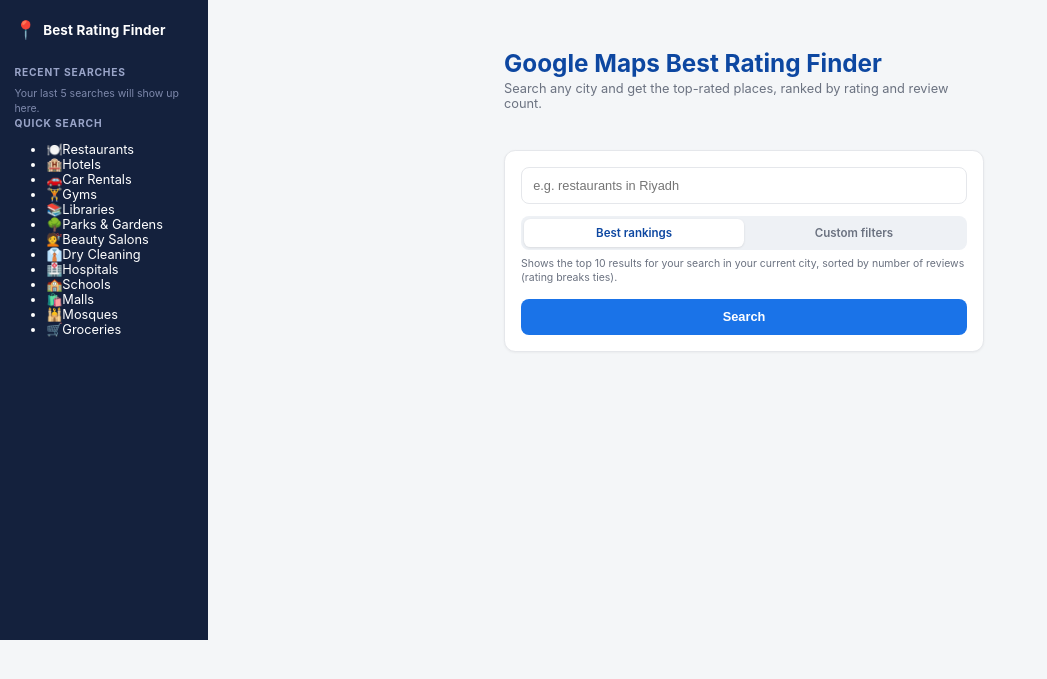
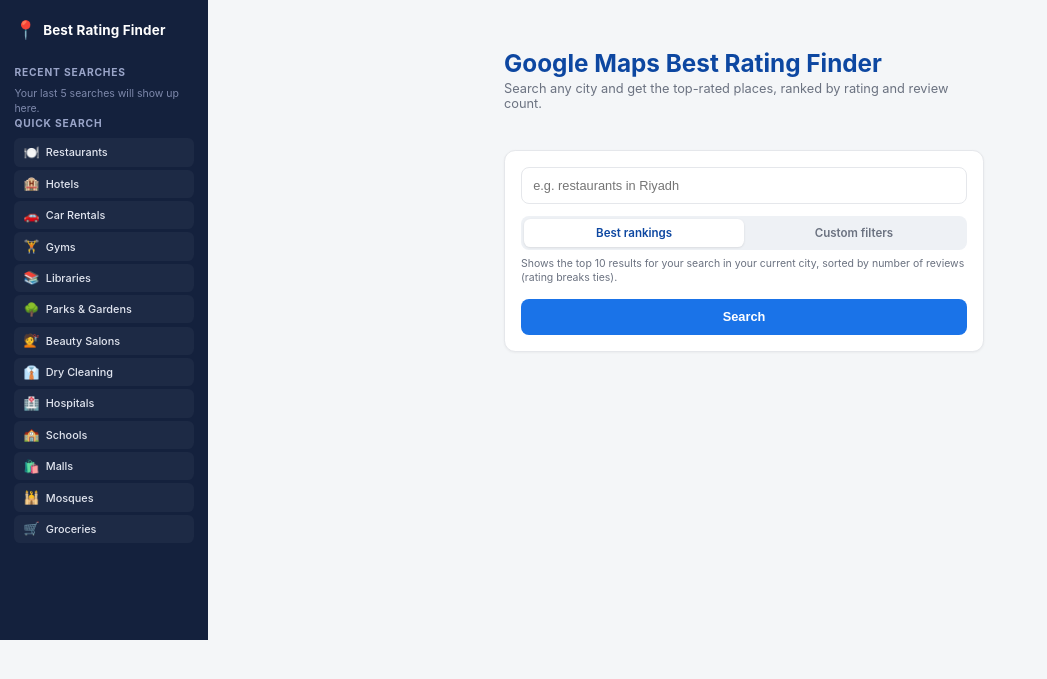
Before and after one commit to abdow-is-here/Search-Google-Maps, a Flask app: page / in a window 1280 px wide. Shown: the top 679 px of the page, without its empty margins (0-1047 px from the left). Run offline with Flask 3, Linux system fonts and the light colour scheme.

Commit message:
style.css

```diff
--- a/static/style.css
+++ b/static/style.css
@@ -124,38 +124,37 @@ h1 {
   margin-bottom: 16px;
 }
 
-.category-bar {
+.category-list {
+  list-style: none;
+  padding: 0;
+  margin: 0 0 8px;
   display: flex;
-  gap: 8px;
-  overflow-x: auto;
-  padding: 2px 2px 10px;
-  margin-bottom: 4px;
-  scrollbar-width: thin;
+  flex-direction: column;
+  gap: 4px;
 }
 
-.category-bar::-webkit-scrollbar { height: 5px; }
-.category-bar::-webkit-scrollbar-thumb { background: #d0d5dd; border-radius: 3px; }
-
-.cat-chip {
-  flex: 0 0 auto;
-  display: inline-flex;
+.cat-item {
+  display: flex;
   align-items: center;
-  gap: 5px;
-  background: var(--card-bg);
-  border: 1px solid var(--border);
-  border-radius: 999px;
-  padding: 6px 12px;
-  font-size: 0.78rem;
-  font-weight: 600;
-  color: var(--text);
-  white-space: nowrap;
+  gap: 8px;
+  background: rgba(255,255,255,0.04);
+  border: 1px solid transparent;
+  border-radius: 8px;
+  padding: 7px 10px;
+  font-size: 0.85rem;
+  font-weight: 500;
+  color: #e2e6f0;
   cursor: pointer;
-  transition: background 0.15s ease, border-color 0.15s ease;
+  transition: background 0.15s ease;
 }
 
-.cat-chip:hover {
-  background: #eef4ff;
-  border-color: var(--primary);
+.cat-item:hover {
+  background: rgba(255,255,255,0.1);
+}
+
+.cat-item .cat-icon {
+  font-size: 1rem;
+  flex-shrink: 0;
 }
 
 #search-form {
```
